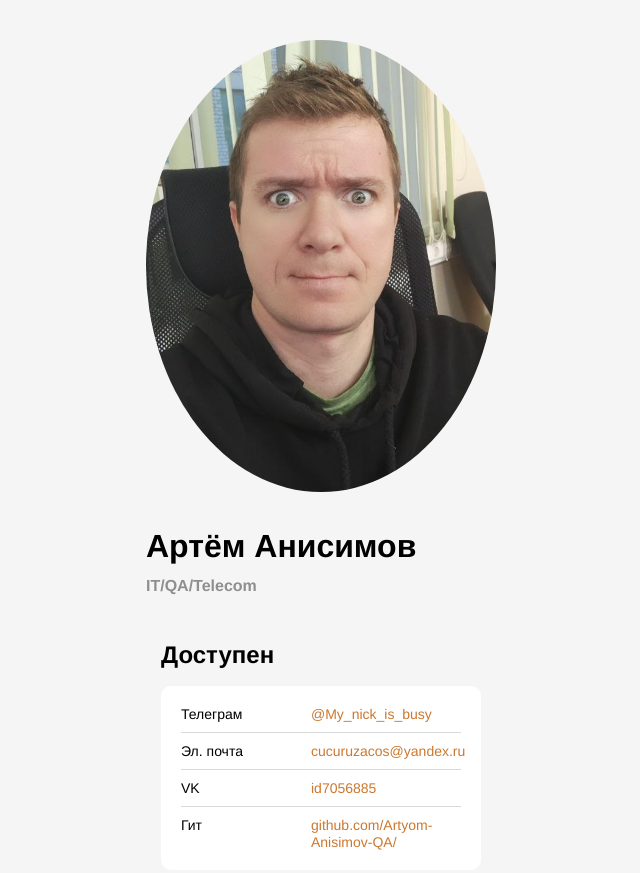
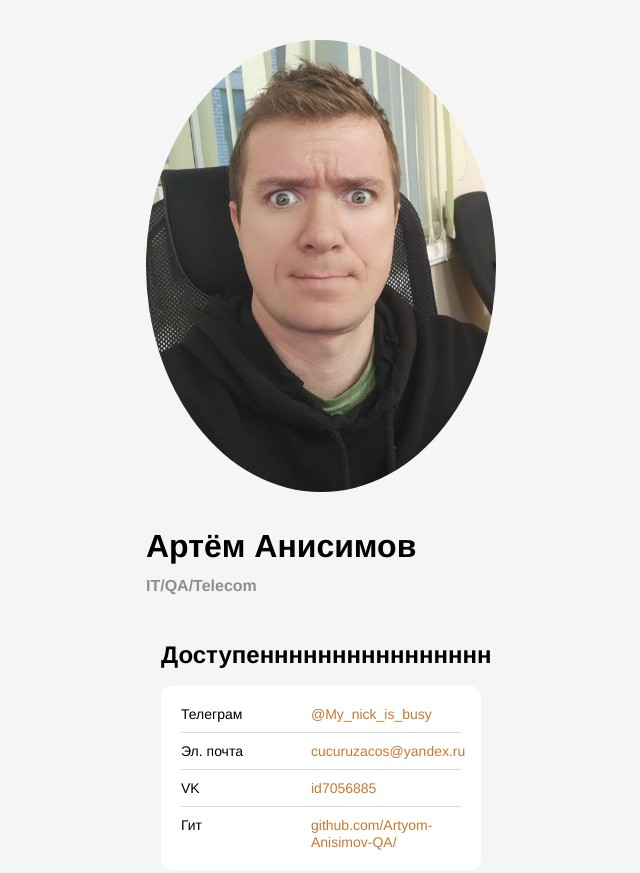
Before and after one commit to Artyom-Anisimov-QA/cv, a plain HTML site: page index.html in a window 1280 px wide. Shown: the top 873 px of the page, without its empty margins (319-959 px from the left). Drawn offline with Linux system fonts and the light colour scheme.

Commit message:
Добавил символы

```diff
--- a/index.html
+++ b/index.html
@@ -16,7 +16,7 @@
     </header>
     <main>
       <section class="links">
-        <h2 class="links__header">Доступен</h2>
+        <h2 class="links__header">Доступенннннннннннннннн</h2>
         <ul class="links__container">
           <li class="links__link">
             <p class="links__title">Телеграм</p>
```
